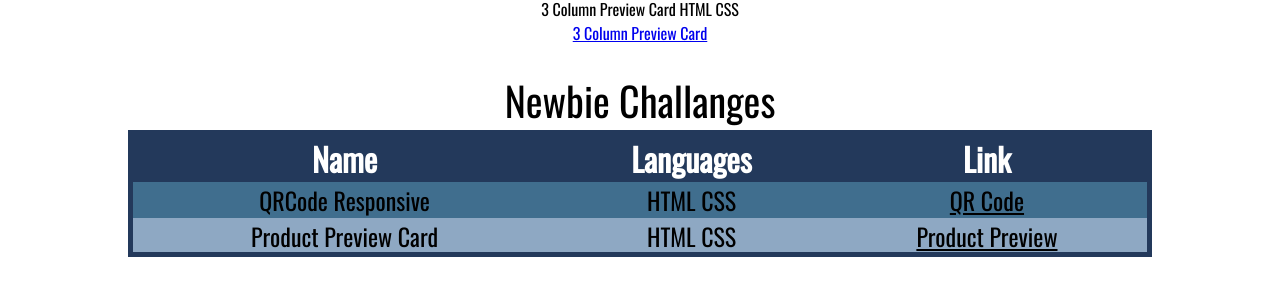
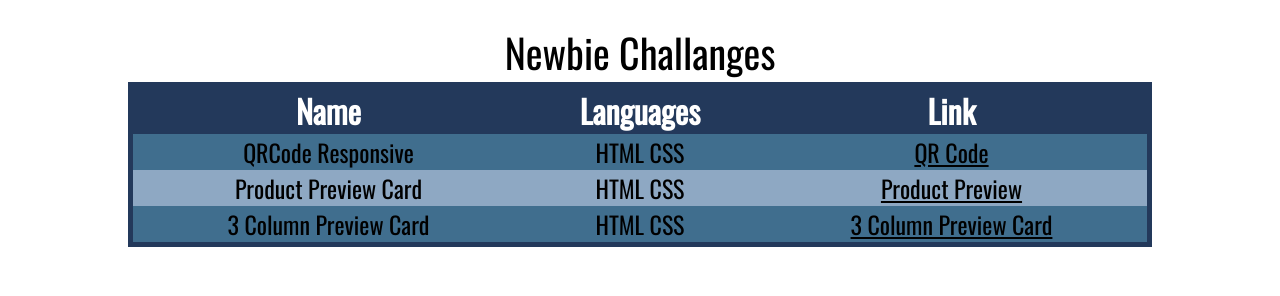
Before and after one commit to 98Typ/98Typ.github.io, a website: page index.html in a window 1280 px wide. Shown: the part 124-420 px from the top of the page. Drawn offline with nearby package versions, Linux system fonts and the light colour scheme.

Commit message:
fixed table in main index

```diff
--- a/index.html
+++ b/index.html
@@ -35,9 +35,12 @@
 									<td> HTML CSS </td>
 									<td><a href="product-preview/index.html">Product Preview </a>
 								</tr>
-								<tr> 3 Column Preview Card </tr>
-								<tr> HTML CSS </tr>
-								<tr> <a href="3-column-preview-card-component-main/index.html">3 Column Preview Card </tr>
+								<tr>
+									<td> 3 Column Preview Card </td>
+									<td> HTML CSS </td>
+									<td> <a href="3-column-preview-card-component-main/index.html">3 Column Preview Card </td>
+								</tr>
+
 						</tbody>
 					</table>
 			</main>
```
